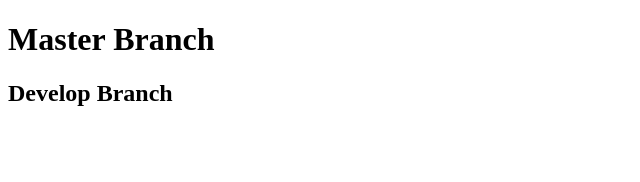
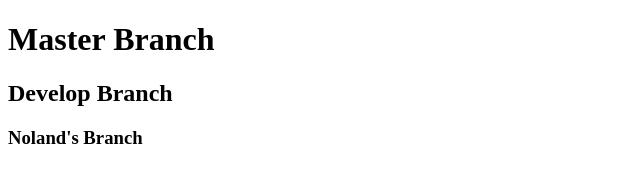
Before and after one commit to JeremyKincaid/teamGit, a plain HTML site: page index.html in a window 1280 px wide. Shown: the whole page, without its empty margins (0-640 px from the left). Drawn offline with Linux system fonts and the light colour scheme.

Commit message:
noland's branch

```diff
--- a/index.html
+++ b/index.html
@@ -9,6 +9,7 @@
 
     <h1>Master Branch</h1>
     <h2>Develop Branch</h2>
+    <h3>Noland's Branch</h3>
 
 </body>
 </html>
```
